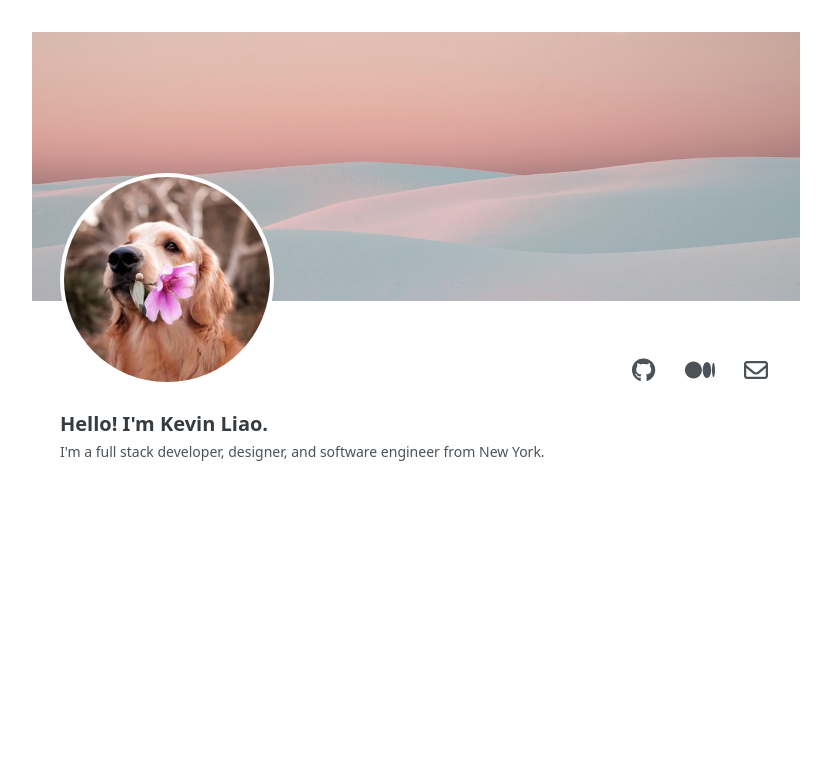
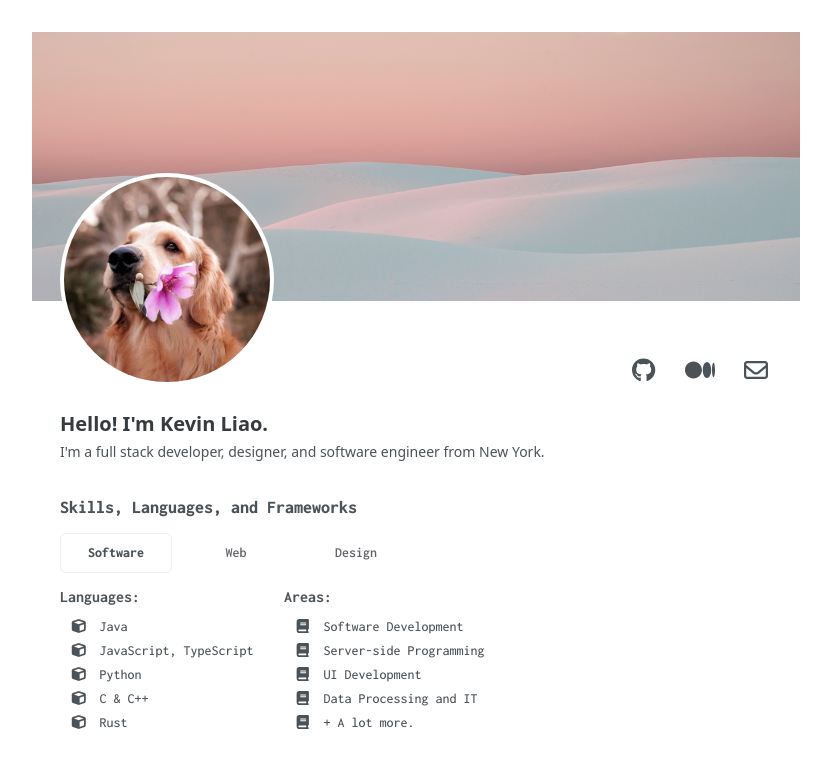
Before and after one commit to fvzy/zyy.sh, a Next.js app: page / in a window 1280 px wide. Shown: the top 768 px of the page, without its empty margins (224-1055 px from the left). Built offline with nearby package versions, Linux system fonts and the light colour scheme.

Commit message:
Skills.tsx and Integration

```diff
--- /dev/null
+++ b/frames/Skills.tsx
@@ -0,0 +1,72 @@
+import TabDisplay from "../components/TabDisplay/TabDisplay";
+
+import { faBook as library, faBox as framework, faCube as language, faFloppyDisk as application } from "@fortawesome/free-solid-svg-icons";
+
+const Skills = () => {
+    return (
+    <div>
+        <h1 className="font-mono font-extrabold text-sub-light text-lg">Skills, Languages, and Frameworks</h1>
+        <TabDisplay sections={[{
+            tabTitle: "Software",
+            skillGroups: [{
+                title: "Languages:",
+                skills: [
+                    [language, "Java"],
+                    [language, "JavaScript, TypeScript"],
+                    [language, "Python"],
+                    [language, "C & C++"],
+                    [language, "Rust"],
+                ]
+            }, {
+                title: "Areas:",
+                skills: [
+                    [library, "Software Development"],
+                    [library, "Server-side Programming"],
+                    [library, "UI Development"],
+                    [library, "Data Processing and IT"],
+                    [library, "+ A lot more."]
+                ]
+            }]
+        }, {
+            tabTitle: "Web",
+            skillGroups: [{
+                title: "Frontend:",
+                skills: [
+                    [language, "HTML, CSS, JavaScript"],
+                    [language, "TypeScript"],
+                    [framework, "React, including Next.JS"],
+                    [library, "Tailwind CSS"],
+                ]
+            }, {
+                title: "Backend:",
+                skills: [
+                    [language, "NodeJS"],
+                    [library, "ExpressJS"],
+                    [application, "MongoDB, MySQL, etc."],
+                ]
+            }]
+        }, {
+            tabTitle: "Design",
+            skillGroups: [{
+                title: "Applications:",
+                skills: [
+                    [application, "Figma"],
+                    [application, "PhotoShop"],
+                    [application, "Premiere Pro"],
+                    [application, "After Effects"],
+                ]
+            }, {
+                title: "Areas:",
+                skills: [
+                    [library, "UI/UX Design"],
+                    [library, "Graphic Design"],
+                    [library, "Motion Design"],
+                    [library, "Video Editing"],
+                ]
+            }]
+        }]} />
+    </div>
+    )
+}
+
+export default Skills;
--- a/pages/index.tsx
+++ b/pages/index.tsx
@@ -3,6 +3,7 @@ import Head from "next/head";
 import Wrapper from "../components/Wrapper";
 import Profile from "../frames/Profile";
 import Banner from "../frames/Banner";
+import Skills from "../frames/Skills";
 
 // TODO: Rewrite
 const Home = () => {
@@ -14,8 +15,9 @@ const Home = () => {
         </Head>
         <Wrapper>
             <Banner />
-            <div className="px-7">
+            <div className="px-7 space-y-8">
                 <Profile />
+                <Skills />
             </div>
         </Wrapper>
         </>
```
